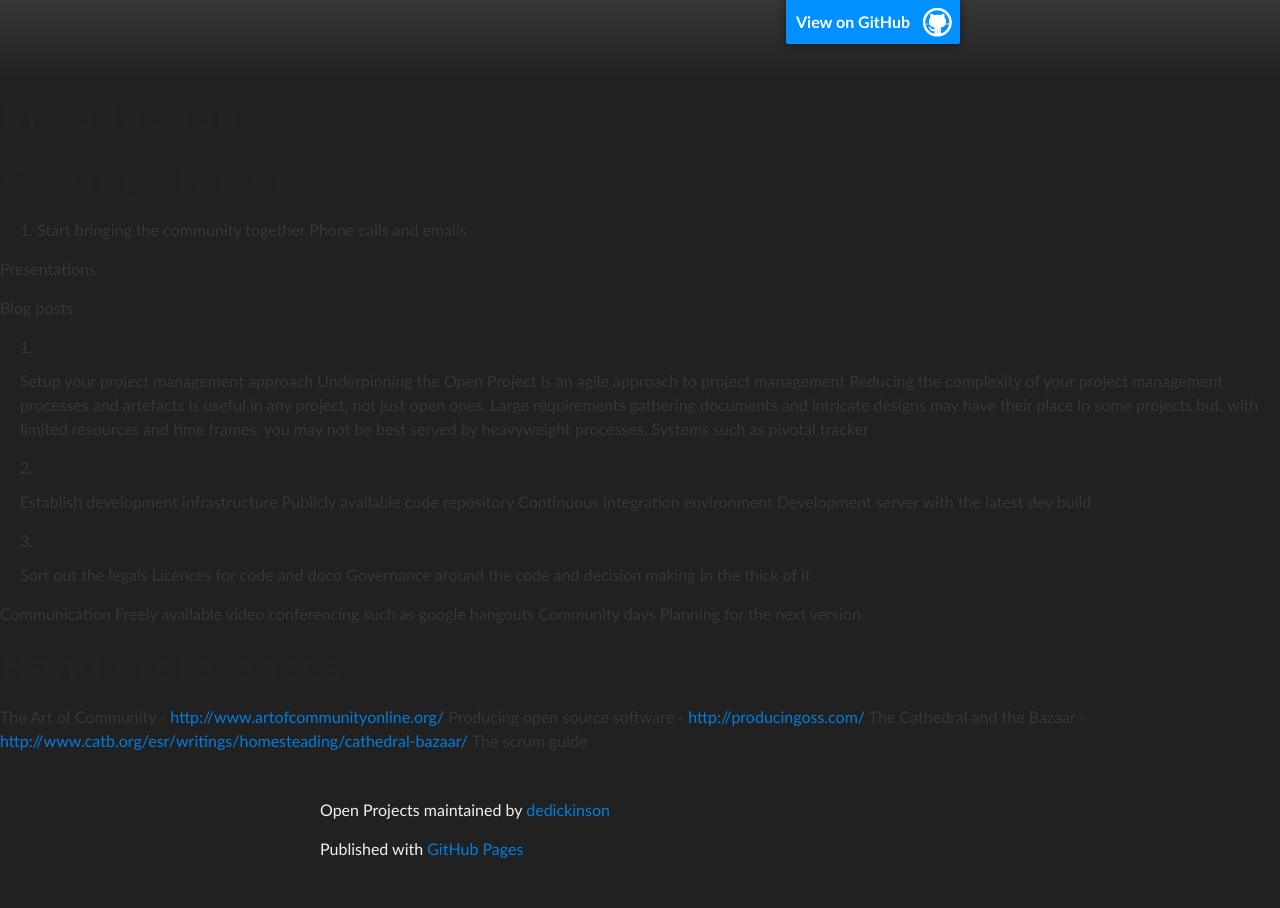
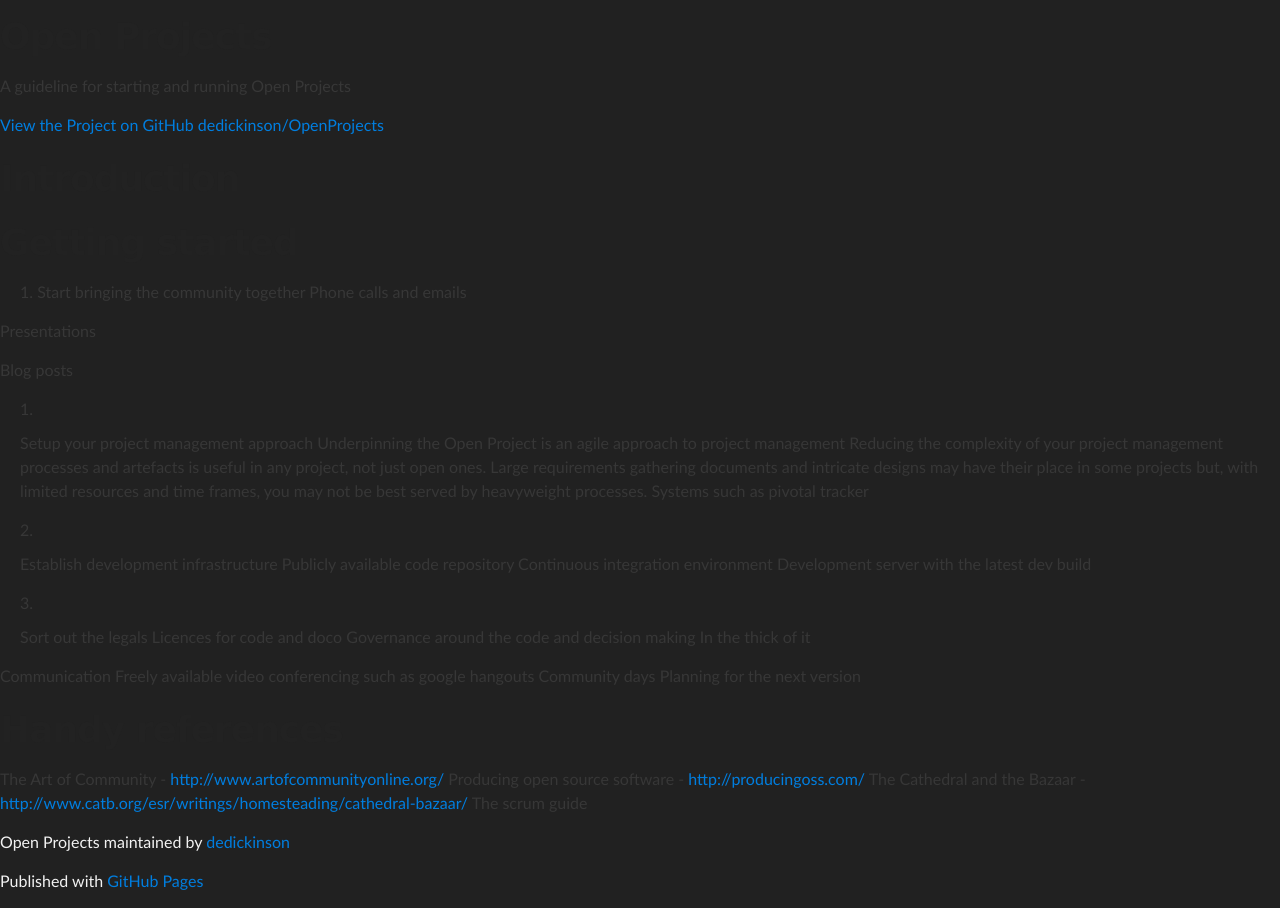
Before and after one commit to ptsefton/OpenProjects, a Jekyll site: the page built from index.md, in a window 1280 px wide. Built offline with Jekyll 4.4.1, drawn with Linux system fonts in a browser that asks for light colours.

Commit message:
More tidying

```diff
--- a/_layouts/default.html
+++ b/_layouts/default.html
@@ -7,21 +7,20 @@
   </head>
 
   <body>
+      <header>
+        <h1>Open Projects</h1>
+        <p>A guideline for starting and running Open Projects</p>
 
-    <!-- HEADER -->
-    <div id="header_wrap" class="outer">
-        <header class="inner">
-          <a id="forkme_banner" href="https://github.com/dedickinson/OpenProjects">View on GitHub</a>
-        </header>
-    </div>
+        <p class="view"><a href="https://github.com/dedickinson/OpenProjects">View the Project on GitHub <small>dedickinson/OpenProjects</small></a></p>
+
+      </header>
 
     <section>
     {{ content }}
     </section>
 
 	<!-- FOOTER  -->
-    <div id="footer_wrap" class="outer">
-      <footer class="inner">
+    <footer>
         <p class="copyright">Open Projects maintained by <a href="https://github.com/dedickinson">dedickinson</a></p>
         <p>Published with <a href="http://pages.github.com">GitHub Pages</a></p>
       </footer>
--- a/javascripts/main.js
+++ /dev/null
@@ -1 +0,0 @@
-console.log('This would be the main JS file.');
```
Also changed, not shown: javascripts/scale.fix.js (deleted, +0 -17 lines), images/bg_hr.png (deleted), images/blacktocat.png (deleted), images/icon_download.png (deleted), images/sprite_download.png (deleted).
